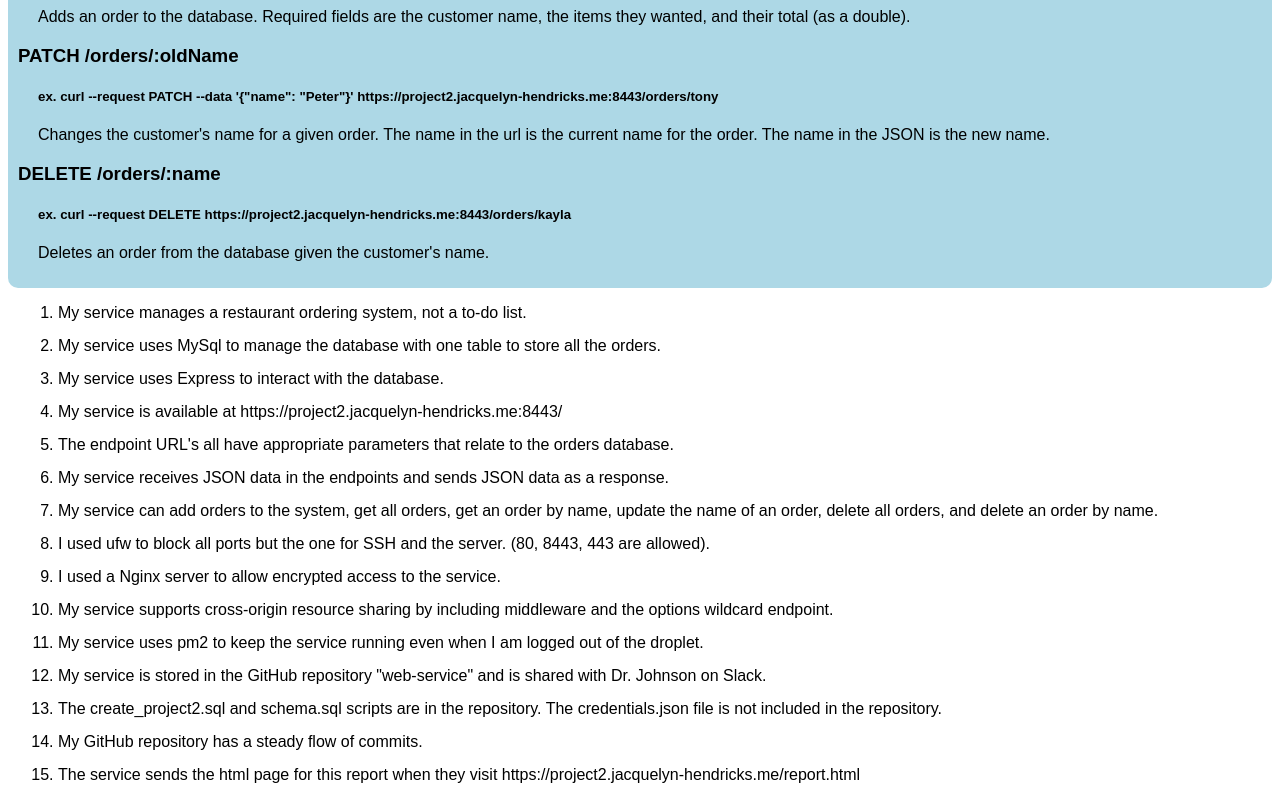
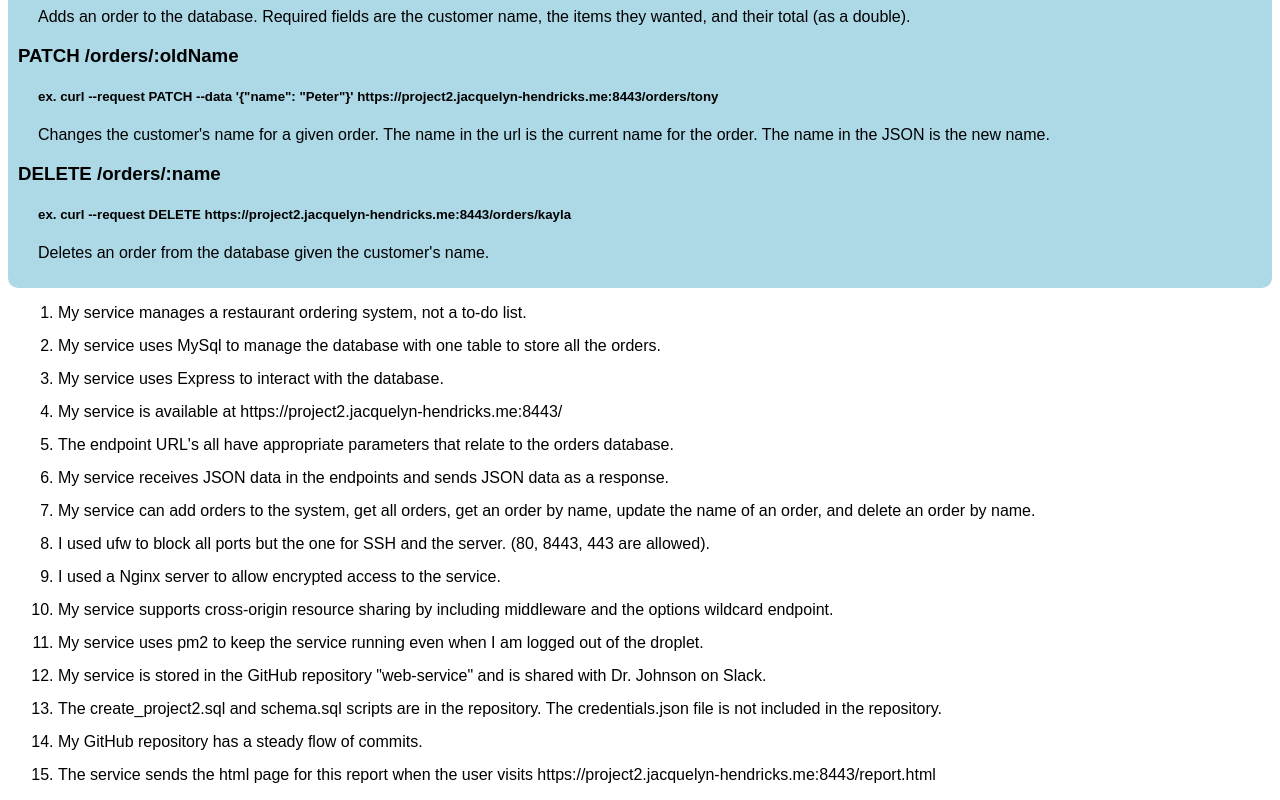
Before and after one commit to hendrijn/web-service, a website: page report.html in a window 1280 px wide. Shown: the part 425-1225 px from the top of the page. Drawn offline with Linux system fonts and the light colour scheme.

Commit message:
Updated report.

```diff
--- a/report.html
+++ b/report.html
@@ -56,7 +56,7 @@
         <li>My service is available at https://project2.jacquelyn-hendricks.me:8443/</li>
         <li>The endpoint URL's all have appropriate parameters that relate to the orders database.</li>
         <li>My service receives JSON data in the endpoints and sends JSON data as a response.</li>
-        <li>My service can add orders to the system, get all orders, get an order by name, update the name of an order, delete all orders, and delete an order by name.</li>
+        <li>My service can add orders to the system, get all orders, get an order by name, update the name of an order, and delete an order by name.</li>
         <li>I used ufw to block all ports but the one for SSH and the server. (80, 8443, 443 are allowed).</li>
         <li>I used a Nginx server to allow encrypted access to the service.</li>
         <li>My service supports cross-origin resource sharing by including middleware and the options wildcard endpoint.</li>
@@ -64,7 +64,7 @@
         <li>My service is stored in the GitHub repository "web-service" and is shared with Dr. Johnson on Slack.</li>
         <li>The create_project2.sql and schema.sql scripts are in the repository. The credentials.json file is not included in the repository.</li>
         <li>My GitHub repository has a steady flow of commits.</li>
-        <li>The service sends the html page for this report when they visit https://project2.jacquelyn-hendricks.me/report.html</li>
+        <li>The service sends the html page for this report when the user visits https://project2.jacquelyn-hendricks.me:8443/report.html</li>
     </ol>
 </body>
 </html>
```
